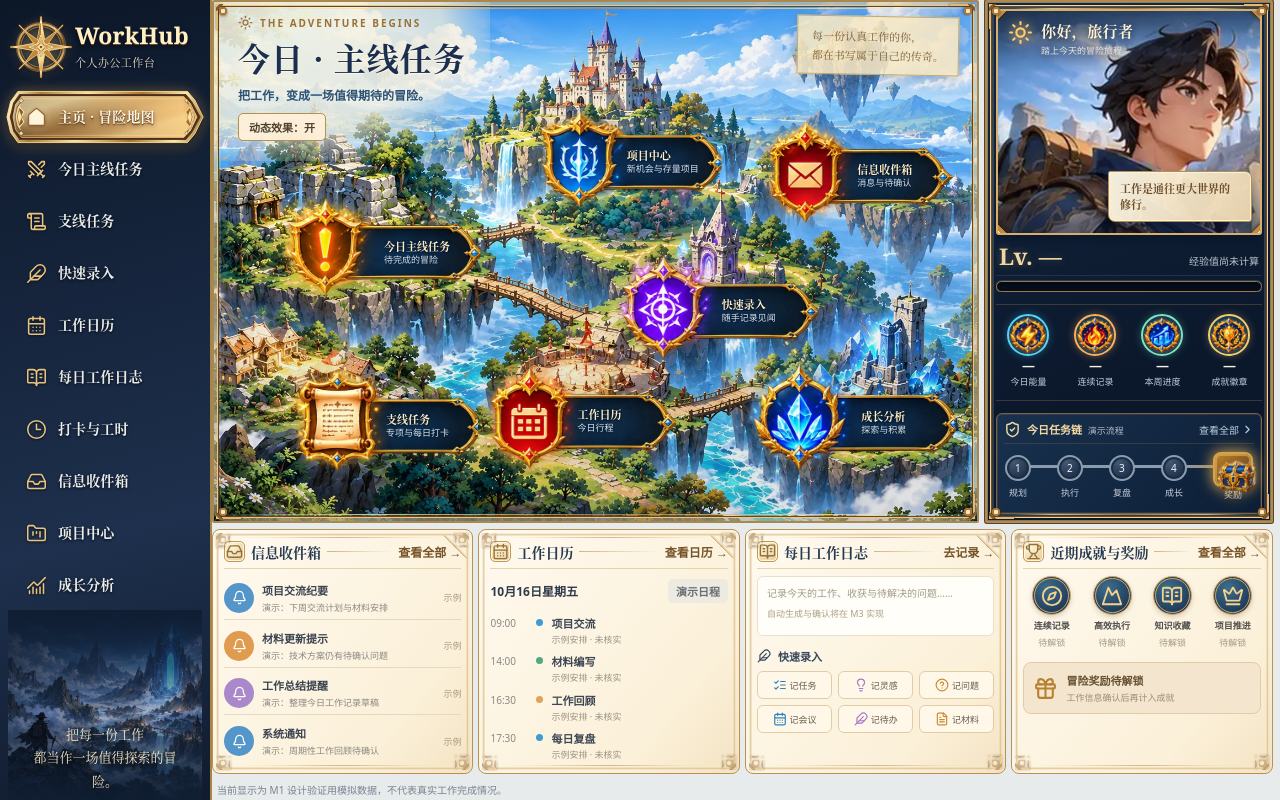
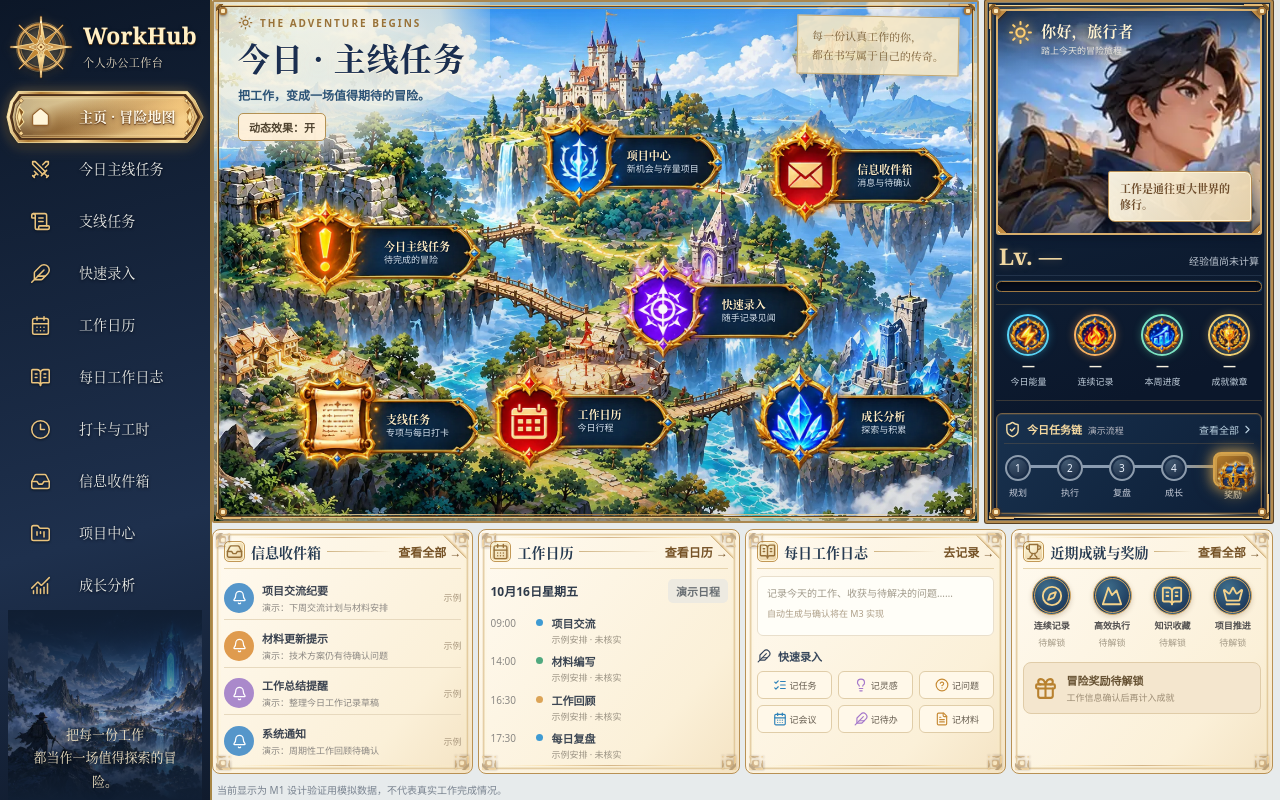
Before and after one commit to soyalu/workhub, a React (Vite) app in the folder frontend/: page / in a window 1280 px wide. Built offline with nearby package versions, Linux system fonts and the light colour scheme; no server answers.

Commit message:
style(m17): match reference navigation text and crest alignment

```diff
--- a/frontend/src/styles/m17-sidebar.css
+++ b/frontend/src/styles/m17-sidebar.css
@@ -10,7 +10,7 @@
 }
 .app-sidebar .brand-lockup {
   position:relative;
-  gap:3px;
+  gap:11px;
   min-height:80px;
   padding:4px 3px 14px;
 }
@@ -63,10 +63,10 @@
   isolation:isolate;
   width:100%;
   min-height:50px;
-  padding:9px 11px 9px 18px;
+  padding:9px 11px 9px 20px;
   display:flex;
   align-items:center;
-  gap:9px;
+  gap:26px;
   background:transparent;
   border:0;
   border-radius:0;
@@ -96,7 +96,7 @@
   z-index:2;
   font-family:var(--wh-font-display);
   font-size:14px;
-  font-weight:600;
+  font-weight:500;
   letter-spacing:.1px;
   line-height:1.4;
   white-space:nowrap;
@@ -150,7 +150,7 @@
   .is-home-route .app-sidebar .brand-lockup {
     min-height:80px;
     padding:3px 1px 14px;
-    gap:2px;
+    gap:10px;
   }
   .is-home-route .app-sidebar .brand-compass-mark,
   .is-home-route .app-sidebar .brand-compass-svg {
@@ -162,7 +162,7 @@
   .is-home-route .app-sidebar .sidebar-navigation {gap:2px;}
   .is-home-route .app-sidebar .sidebar-link {
     min-height:50px;
-    padding:9px 9px 9px 16px;
+    padding:9px 9px 9px 20px;
   }
 }
 @media (max-width:900px) {
```
